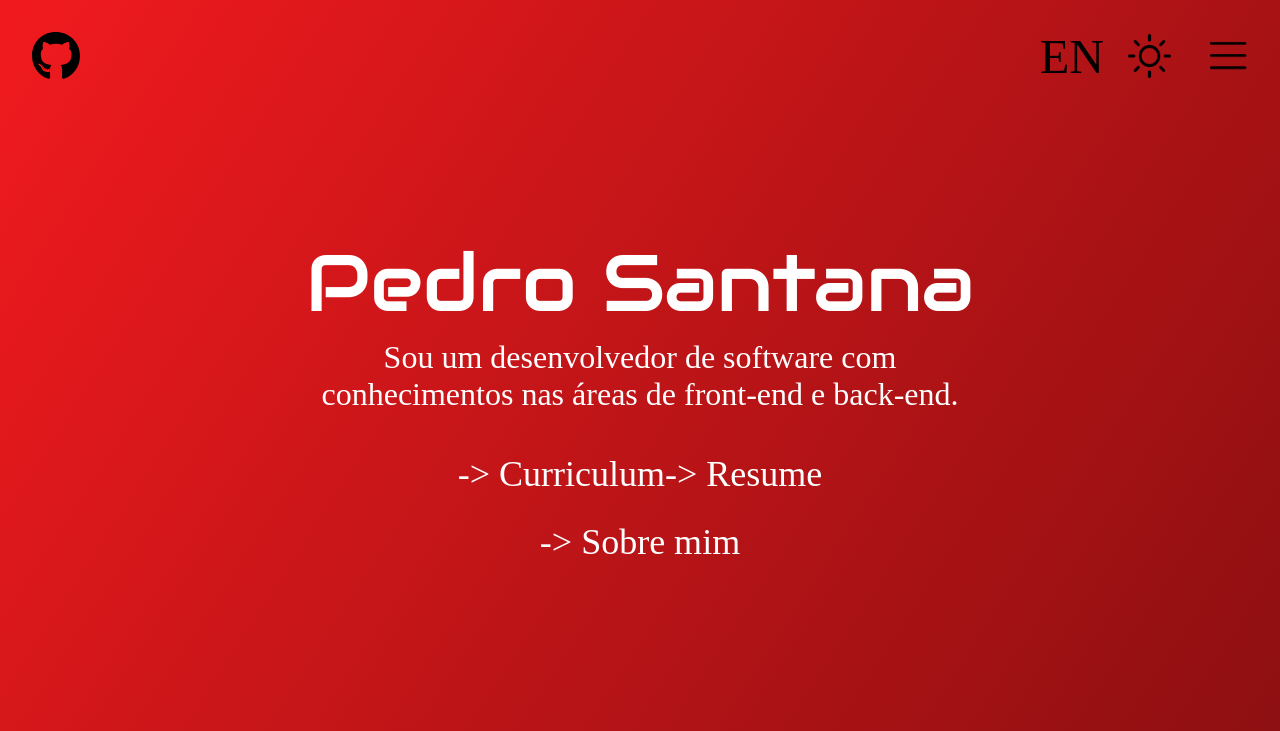
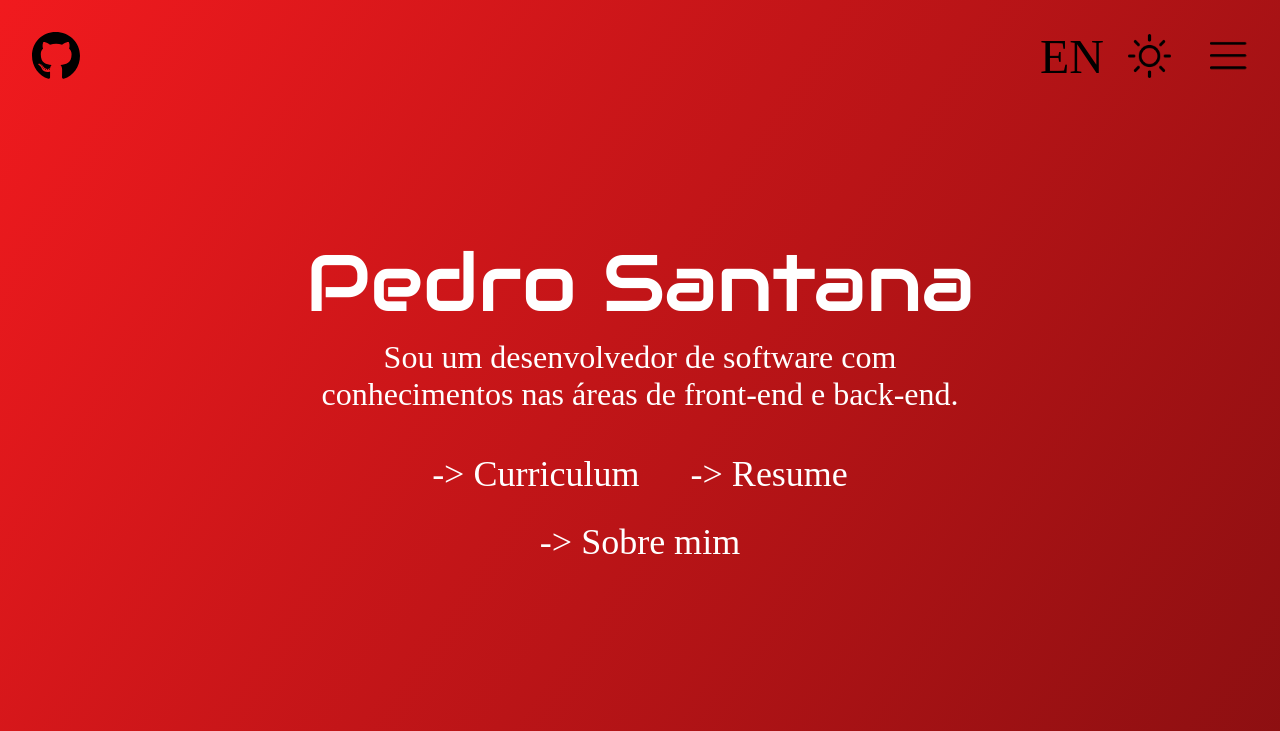
Before and after one commit to Perdop/Portfolio, a plain HTML site: page index.html in a window 1280 px wide. Shown: the top 731 px of the page. Drawn offline with Linux system fonts and the light colour scheme; a web font is replaced by a local one.

Commit message:
Update style.css

```diff
--- a/style.css
+++ b/style.css
@@ -136,7 +136,7 @@ header h2{
     align-items: center;
     flex-wrap: wrap;
     row-gap: 2vw;
-    column-gaop:4vw;
+    column-gap:4vw;
 }
 .headerShortCuts a{
     text-decoration: none;
```
